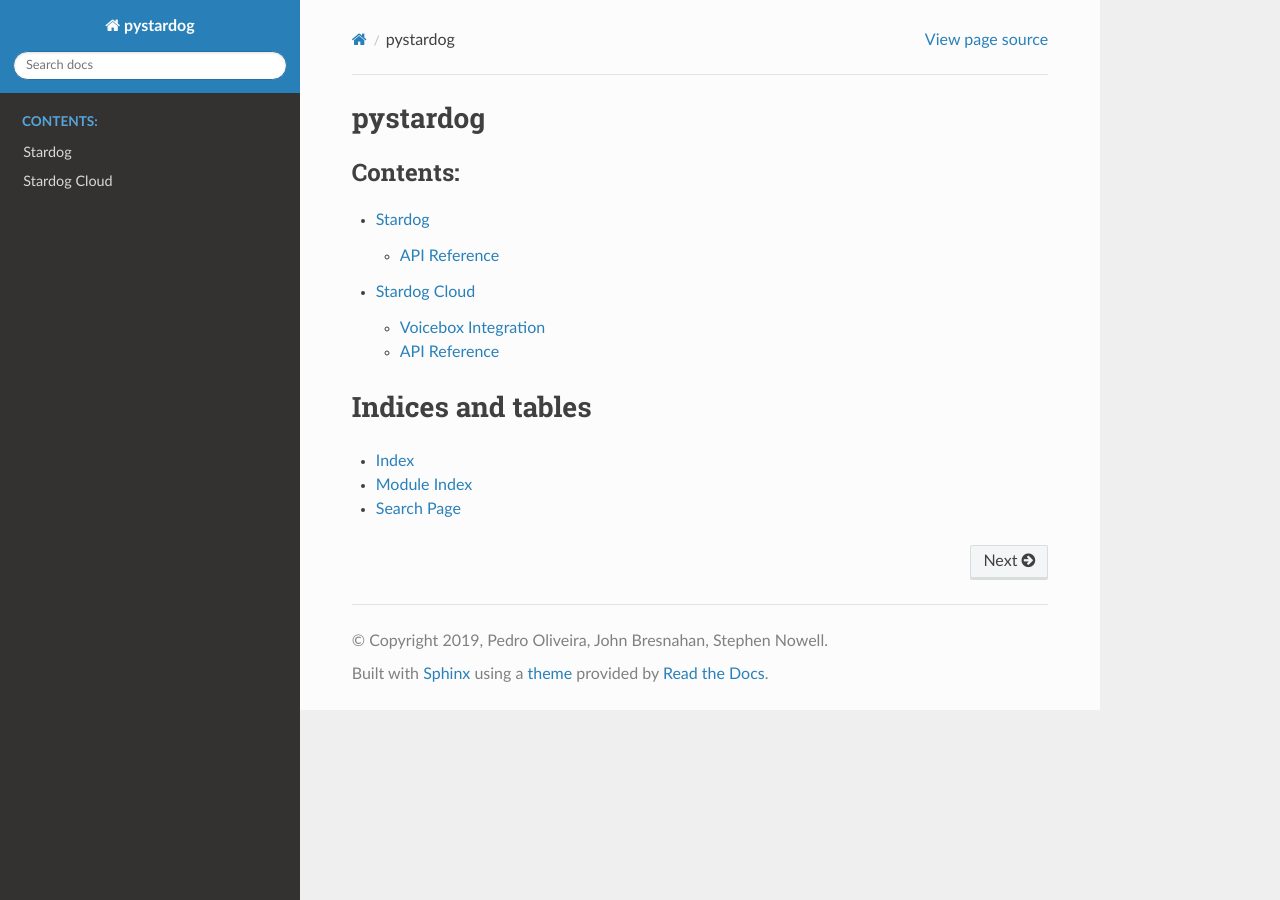
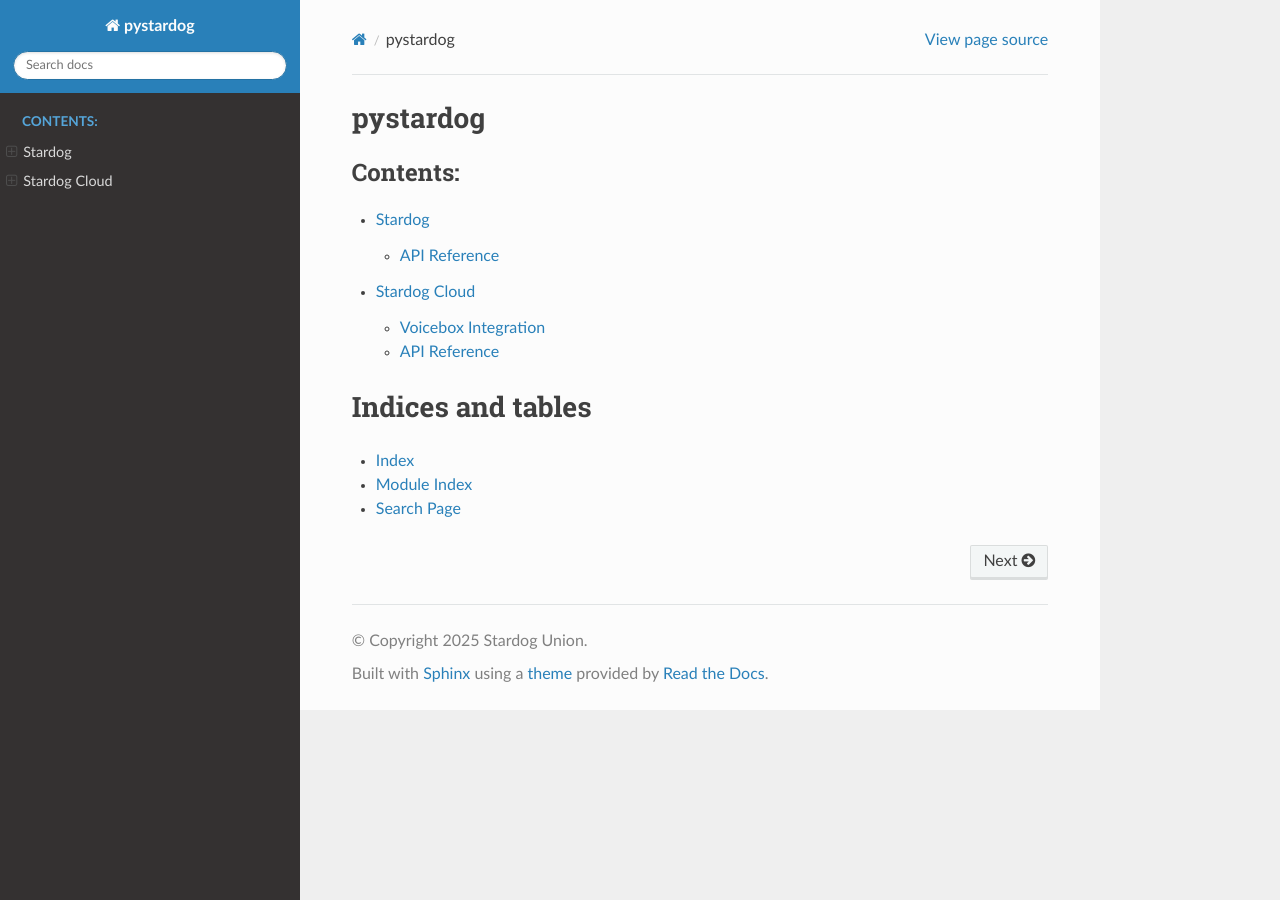
Before and after one commit to stardog-union/pystardog, a Sphinx documentation site: the page built from docs/index.rst, in a window 1280 px wide. Built offline with Sphinx 7.4.7 and the Read the Docs theme 3.1.0, drawn with Linux system fonts in a browser that asks for light colours.

Commit message:
improve sphinx navigation with collapsible sidebar

```diff
--- a/docs/conf.py
+++ b/docs/conf.py
@@ -20,11 +20,11 @@
 # -- Project information -----------------------------------------------------
 
 project = "pystardog"
-copyright = "2019, Pedro Oliveira, John Bresnahan, Stephen Nowell"
-author = "Pedro Oliveira, John Bresnahan, Stephen Nowell"
+copyright = "2025 Stardog Union"
+author = "Stardog Union"
 
 # The short X.Y version
-version = ""
+version = "0.18.1"
 # The full version, including alpha/beta/rc tags
 release = ""
 
@@ -93,7 +93,13 @@
 # further.  For a list of options available for each theme, see the
 # documentation.
 #
-# html_theme_options = {}
+html_theme_options = {
+    "navigation_depth": 6,
+    "collapse_navigation": False,
+    "sticky_navigation": True,
+    "includehidden": True,
+    "titles_only": False,
+}
 
 # Add any paths that contain custom static files (such as style sheets) here,
 # relative to this directory. They are copied after the builtin static files,
```
